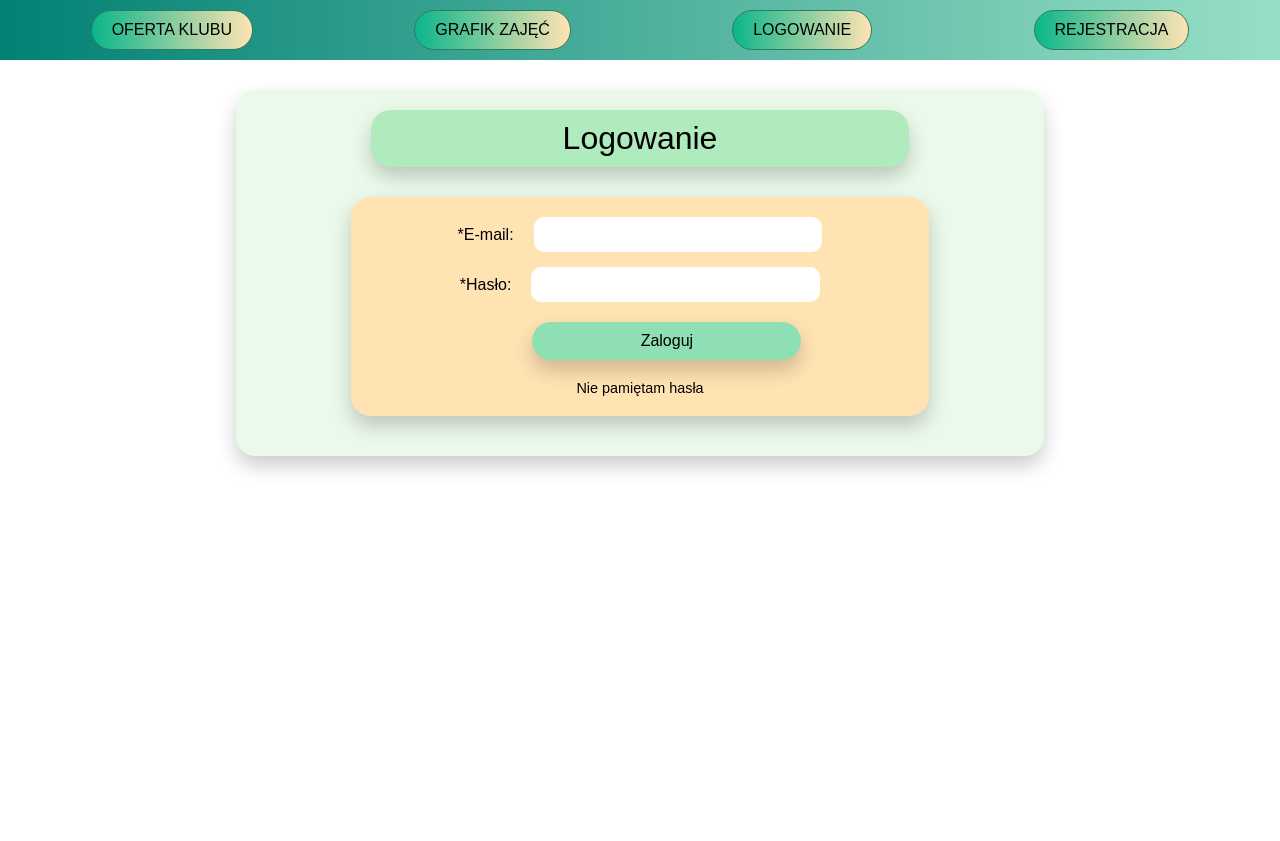
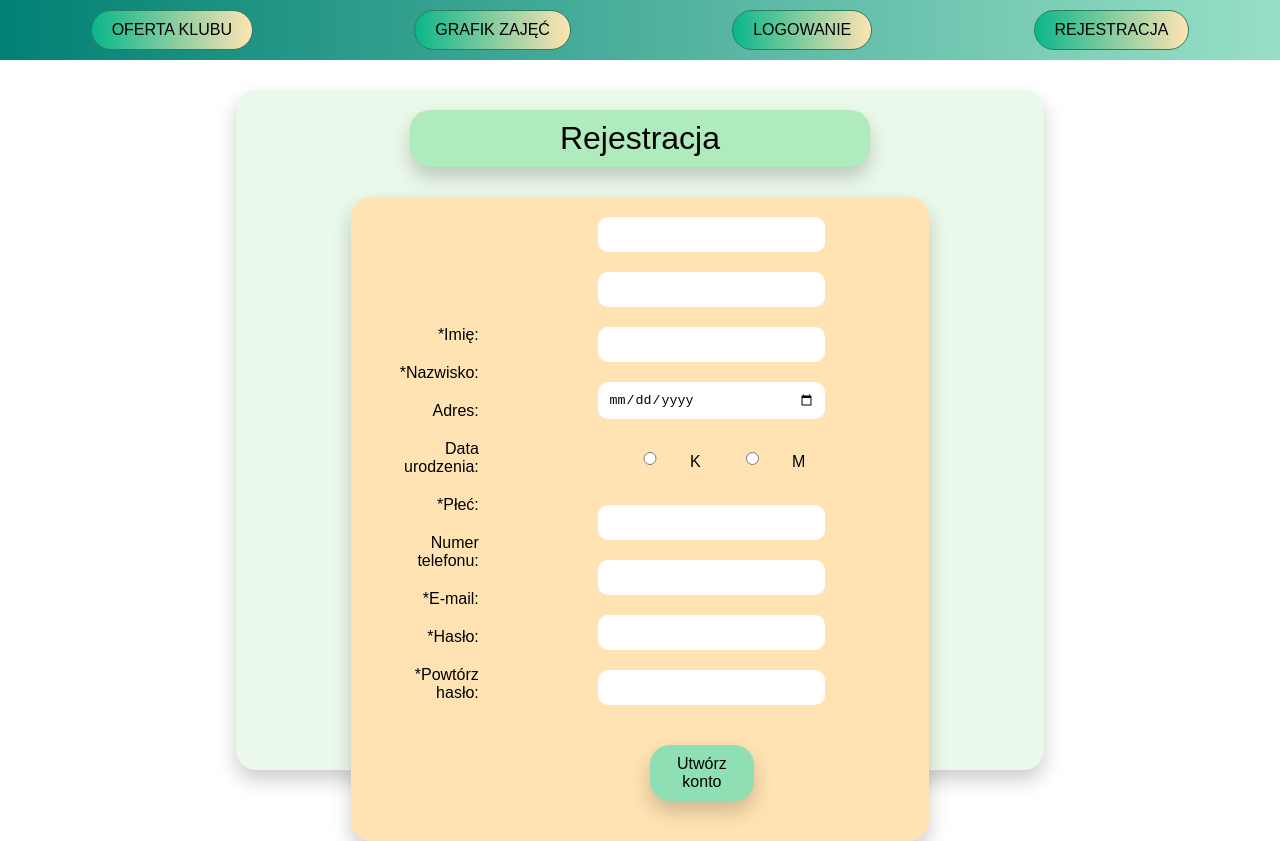
Before and after one commit to Chest3rHub/SportsCenter, a React (Create React App) app in the folder frontend/: page / in a window 1280 px wide. Before the commit the page ends 800 px from the top, so only its background shows below. Built offline with nearby package versions, Linux system fonts and the light colour scheme.

Commit message:
login/register

```diff
--- a/frontend/src/App.js
+++ b/frontend/src/App.js
@@ -1,6 +1,7 @@
 import React from 'react';
 import './App.css';
 import Login from './Components/Login';
+import Register from './Components/Register';
 
 function App() {
   return (
@@ -12,7 +13,7 @@ function App() {
           <button className="nav-button">LOGOWANIE</button>
           <button className="nav-button">REJESTRACJA</button>
         </div>
-        <Login />
+        <Register />
       </div>
     </div>
   );
--- a/frontend/src/Components/Login.js
+++ b/frontend/src/Components/Login.js
@@ -1,12 +1,12 @@
 import React from 'react';
-import '../Styles/Login.css';
+import '../Styles/Auth.css';
 
 function Login() {
   return (
     <div className="container">
-        <div className="login-container">
-            <div className="login-header">Logowanie</div>
-            <div className="login-form">
+        <div className="auth-container">
+            <div className="auth-header">Logowanie</div>
+            <div className="auth-form">
                 <div className="form-group">
                     <label htmlFor="email">*E-mail:</label>
                     <input type="email" id="email" name="email" required />
@@ -15,7 +15,7 @@ function Login() {
                 <label htmlFor="password">*Hasło:</label>
                 <input type="password" id="password" name="password" required />
                 </div>
-                <button className="login-button">Zaloguj</button>
+                <button className="auth-button">Zaloguj</button>
                 <a href="#" className="forgot-password">Nie pamiętam hasła</a>
             </div>
         </div>
--- a/frontend/src/Components/Register.js
+++ b/frontend/src/Components/Register.js
@@ -0,0 +1,43 @@
+import React from 'react';
+import '../Styles/Auth.css';
+
+function Register() {
+  return (
+    <div className="auth-container">
+        <div className="auth-header">Rejestracja</div>
+        <form className="auth-form">
+          <div className="labels">
+            <label htmlFor="firstName">*Imię:</label>
+            <label htmlFor="lastName">*Nazwisko:</label>
+            <label htmlFor="address">Adres:</label>
+            <label htmlFor="birthDate">Data urodzenia:</label>
+            <label>*Płeć:</label>
+            <label htmlFor="phoneNumber">Numer telefonu:</label>
+            <label htmlFor="email">*E-mail:</label>
+            <label htmlFor="password">*Hasło:</label>
+            <label htmlFor="confirmPassword">*Powtórz hasło:</label>
+          </div>
+
+          <div className="inputs">
+            <input type="text" id="firstName" name="firstName" required />
+            <input type="text" id="lastName" name="lastName" required />
+            <input type="text" id="address" name="address" />
+            <input type="date" id="birthDate" name="birthDate" />
+            <div className="gender-options">
+              <input type="radio" id="genderFemale" name="gender" value="k" required />
+              <label htmlFor="genderFemale">K</label>
+              <input type="radio" id="genderMale" name="gender" value="m" required />
+              <label htmlFor="genderMale">M</label>
+            </div>
+            <input type="tel" id="phoneNumber" name="phoneNumber" />
+            <input type="email" id="email" name="email" required />
+            <input type="password" id="password" name="password" required />
+            <input type="password" id="confirmPassword" name="confirmPassword" required />
+            <button type="submit" className="auth-button">Utwórz konto</button>
+          </div>
+        </form>
+    </div>
+  );
+}
+
+export default Register;
--- a/frontend/src/Styles/Login.css
+++ b/frontend/src/Styles/Auth.css
@@ -1,16 +1,20 @@
-.login-container {
+.auth-container {
     background-color: #ebf9ea;
     border-radius: 20px;
     padding: 20px;
     box-shadow: 0 10px 20px rgba(0, 0, 0, 0.2);
     width: 60%;
     margin: auto;
+    display: flex;
+    flex-direction: column;
+    align-items: center;
+    height: 80vh;
 }
 
-.login-header {
+.auth-header {
     background-color: #AFEBBC;
     box-shadow: 0 10px 20px rgba(0, 0, 0, 0.2);
-    width: 70%;
+    width: 60%;
     border-radius: 20px;
     padding: 10px 0;
     font-size: 2rem;
@@ -21,37 +25,62 @@
     margin-bottom: 30px;
 }
 
-.login-form {
+.auth-form {
     background-color: #FFE3B3;
     border-radius: 20px;
     padding: 20px;
     box-shadow: 0 10px 20px rgba(0, 0, 0, 0.2);
-    text-align: left;
     width: 70%;
-    margin: 20px auto;
+    display: grid;
+    grid-template-columns: auto 1fr;
+    gap: 10px;
+    align-items: center;
 }
 
-.login-form .form-group {
-    display: flex;
+.labels {
+    width: 50%;
+    display: grid;
+    grid-template-columns: auto;
+    gap: 10px;
     align-items: center;
-    justify-content: center;
-    margin-bottom: 15px;
+    text-align: right;
+    margin: auto;
 }
 
-.login-form label {
-    margin-right: 20px;
+.labels label {
+    margin-bottom: 10px;
     font-size: 1rem;
     color: #000000;
 }
 
-.login-form input {
+.inputs {
     width: 50%;
+    display: grid;
+    grid-template-columns: auto;
+    gap: 10px;
+    align-items: center;
+    margin: auto;
+}
+
+.inputs input,
+.gender-options {
+    width: 100%;
     padding: 10px;
+    margin-bottom: 10px;
     border: none;
     border-radius: 10px;
 }
 
-.login-button {
+.gender-options {
+    display: flex;
+    align-items: center;
+}
+
+.gender-options label {
+    margin-right: 10px;
+}
+
+.auth-button {
     background-color: #8edfb4;
     display: block;
     box-shadow: 0 10px 20px rgba(0, 0, 0, 0.2);
@@ -62,10 +91,9 @@
     cursor: pointer;
     width: 50%;
     margin: 20px auto;
-    margin-left: 30%;
 }
 
-.login-button:hover {
+.auth-button:hover {
     background-color: #7ec7a0;
 }
 
```
